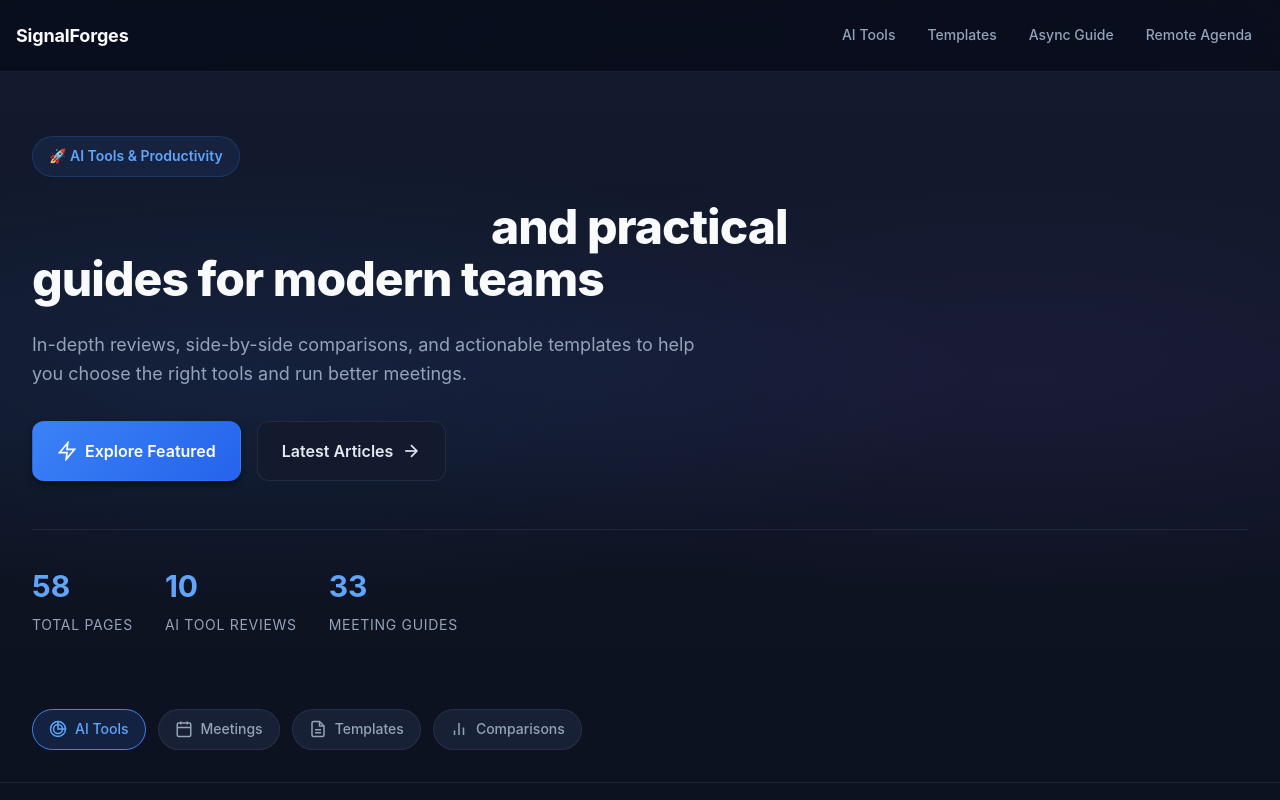
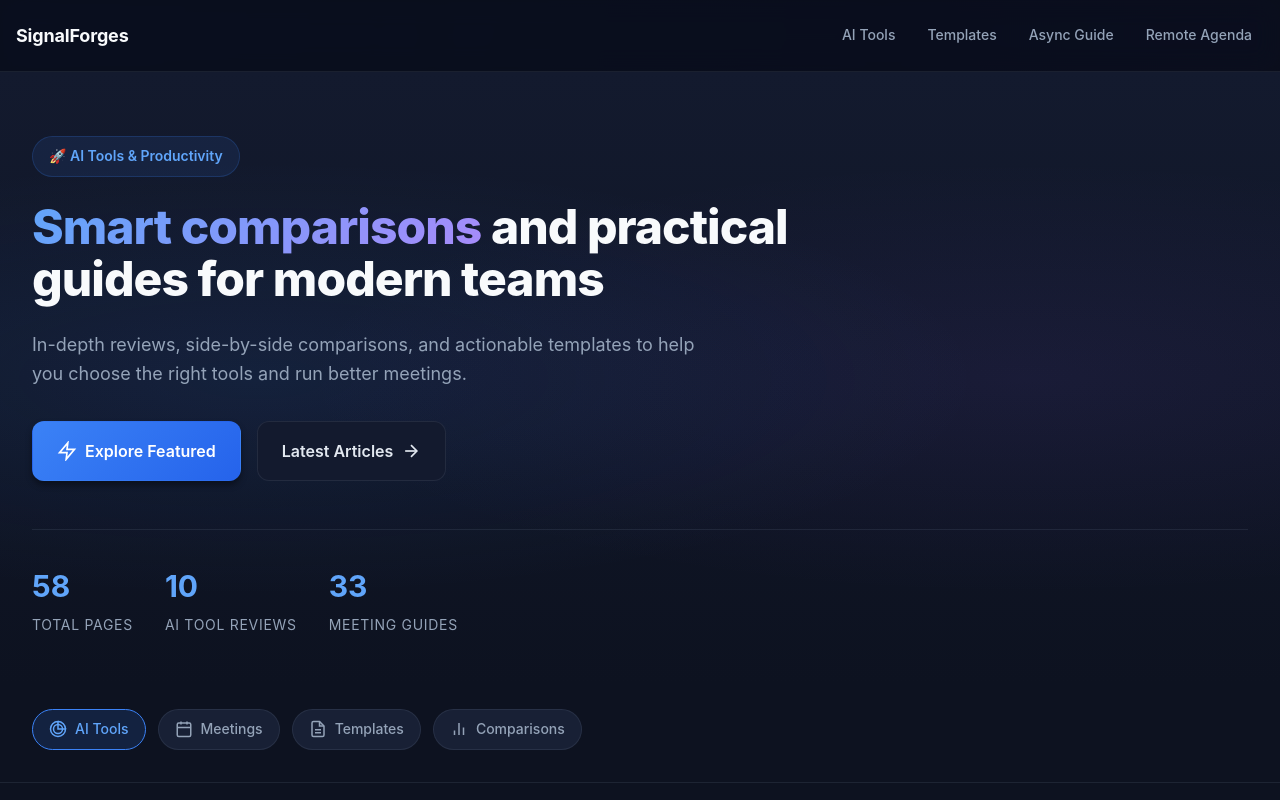
Before and after one commit to FYuan-Chan/seo-meeting-productivity-site, an Astro site: page / in a window 1280 px wide. Shown: the top 800 px of the page. Built offline with nearby package versions, Linux system fonts and the light colour scheme; Astro itself is replaced by a stand-in of ours; no server answers.

Commit message:
Fix gradient text color: add --color-accent-light variable for 'Smart comparisons' text

```diff
--- a/src/styles/global.css
+++ b/src/styles/global.css
@@ -27,6 +27,7 @@
   --color-primary-dark: #2563eb;
   --color-primary-light: #60a5fa;
   --color-accent: #8b5cf6;
+  --color-accent-light: #a78bfa;
 
   /* 2.4 语义色 */
   --color-success: #22c55e;
```
